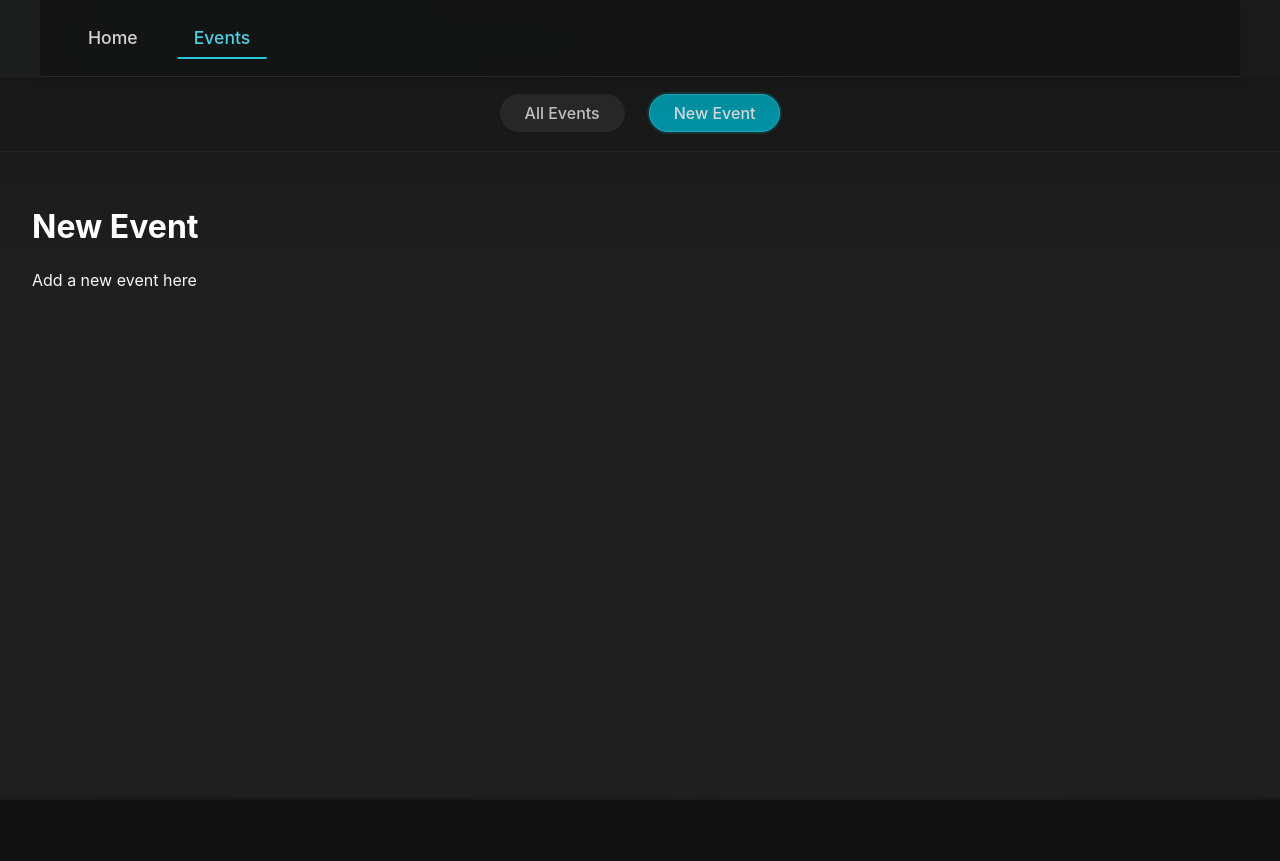
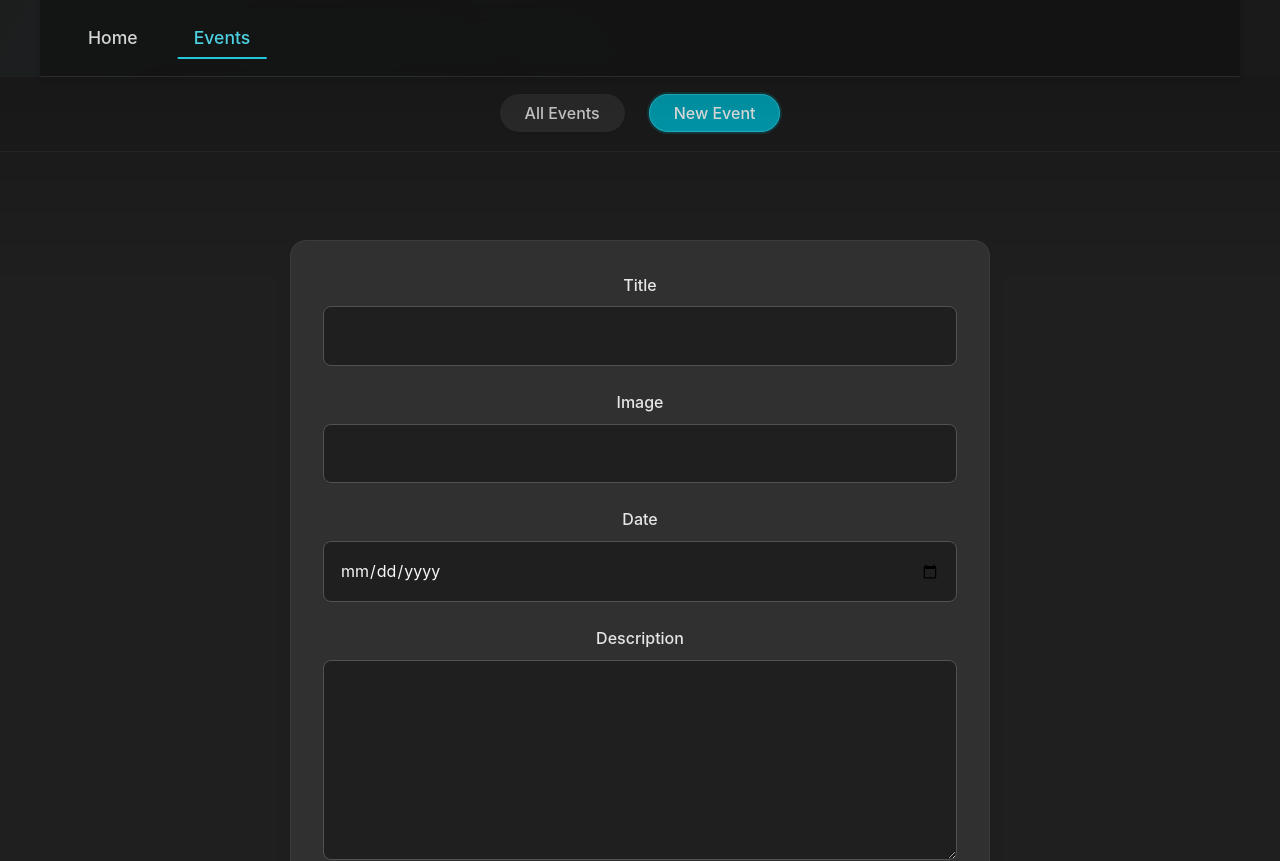
Before and after one commit to vbenc0305/ReactCourse-22-b, a React (Create React App) app in the folder frontend/: page /events/new in a window 1280 px wide. Shown: the top 861 px of the page. Before the commit the page ends 800 px from the top, so only its background shows below. Built offline with nearby package versions, Linux system fonts and the light colour scheme.

Commit message:
Rename page component files for consistency and refactor imports accordingly. Simplify NewEventPage by embedding EventForm.

```diff
--- /dev/null
+++ b/frontend/src/pages/NewEvent.js
@@ -0,0 +1,8 @@
+import React from 'react';
+import EventForm from "../components/EventForm";
+
+function NewEventPage() {
+  return <EventForm />
+}
+
+export default NewEventPage;
--- a/frontend/src/pages/NewEventPage.js
+++ /dev/null
@@ -1,12 +0,0 @@
-import React from 'react';
-
-function NewEventPage() {
-  return (
-    <div>
-      <h1>New Event</h1>
-      <p>Add a new event here</p>
-    </div>
-  );
-}
-
-export default NewEventPage;
```
Also changed, not shown: frontend/src/App.js (+5 -5 lines), frontend/src/pages/EditEvent.js (renamed from frontend/src/pages/EditEventPage.js), frontend/src/pages/EventDetail.js (renamed from frontend/src/pages/EventDetailPage.js), frontend/src/pages/Events.js (renamed from frontend/src/pages/EventsPage.js), frontend/src/pages/Home.js (renamed from frontend/src/pages/HomePage.js).
